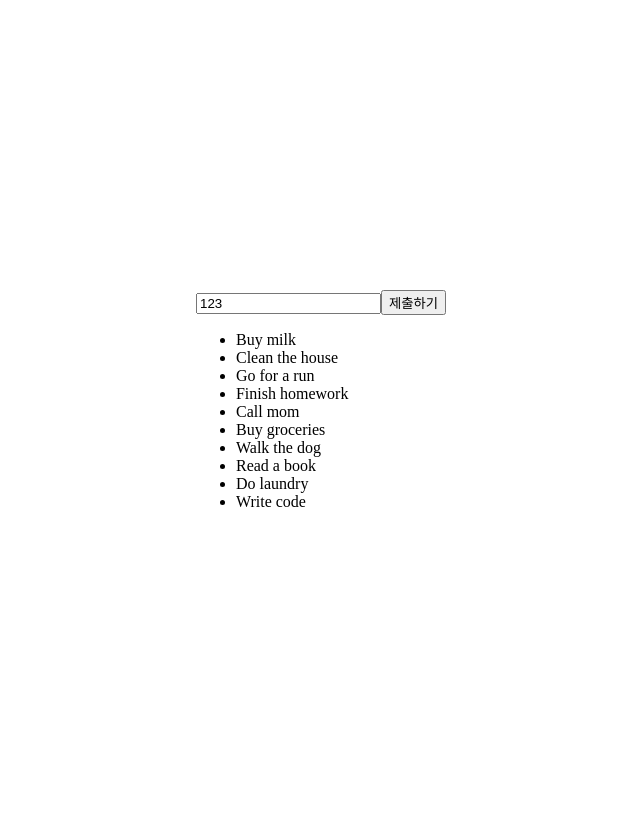
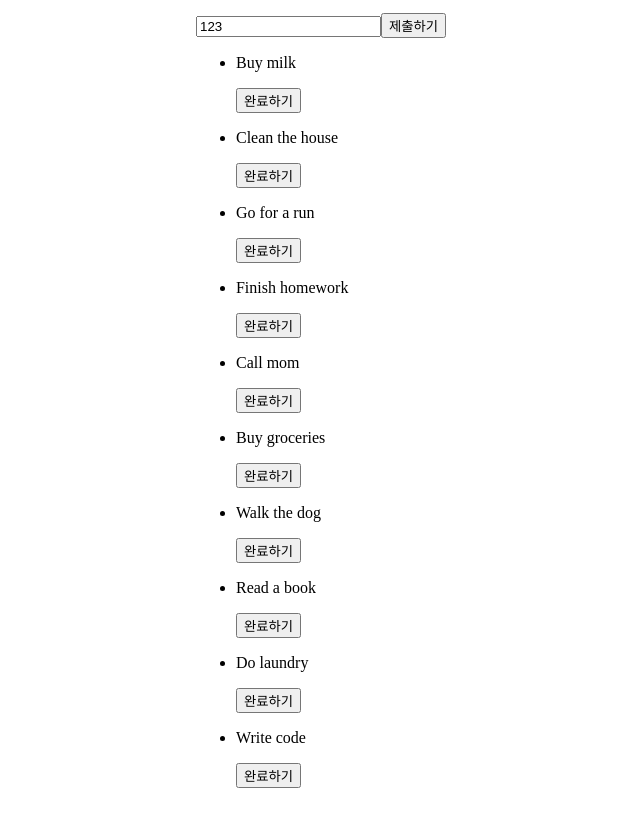
Before and after one commit to dlfhrrl12/react-basic-9th-todo, a React (Vite) app: page / in a window 1280 px wide. Shown: the whole page, without its empty margins (319-959 px from the left). Built offline with nearby package versions, Linux system fonts and the light colour scheme.

Commit message:
refactor : 로직 축약 update

```diff
--- a/src/components/TodoList.jsx
+++ b/src/components/TodoList.jsx
@@ -35,6 +35,20 @@
   const handleChange = (e) => {
     setTodoText(e.target.value)
   }
+
+  const handleToggleCompleted = (id) => {
+    const updatedTodos = todos.map((todo) => {
+      if(todo.id === id){
+        return {
+          ...todo,
+          completed: !todo.completed,
+        }
+      }
+        return todo;
+    });
+
+    setTodos(updatedTodos);
+  }
   return (
     <div>
       <form onSubmit={handleSubmit}>
@@ -43,8 +57,17 @@
 
       </form>
     <ul>
-      {todos.map(({id, text}) => (
-        <li key={id}>{text}</li>
+      {todos.map(({id, text, completed}) => (
+        <li key={id}>
+          <p
+            style={{
+              textDecoration: completed ? "line-through" : "none",
+            }}
+          >{text}</p>
+          <button onClick={() => handleToggleCompleted(id)}>
+            {completed ? "취소하기" : "완료하기"}
+          </button>
+        </li>
       ))}
     </ul>
     </div>
```
